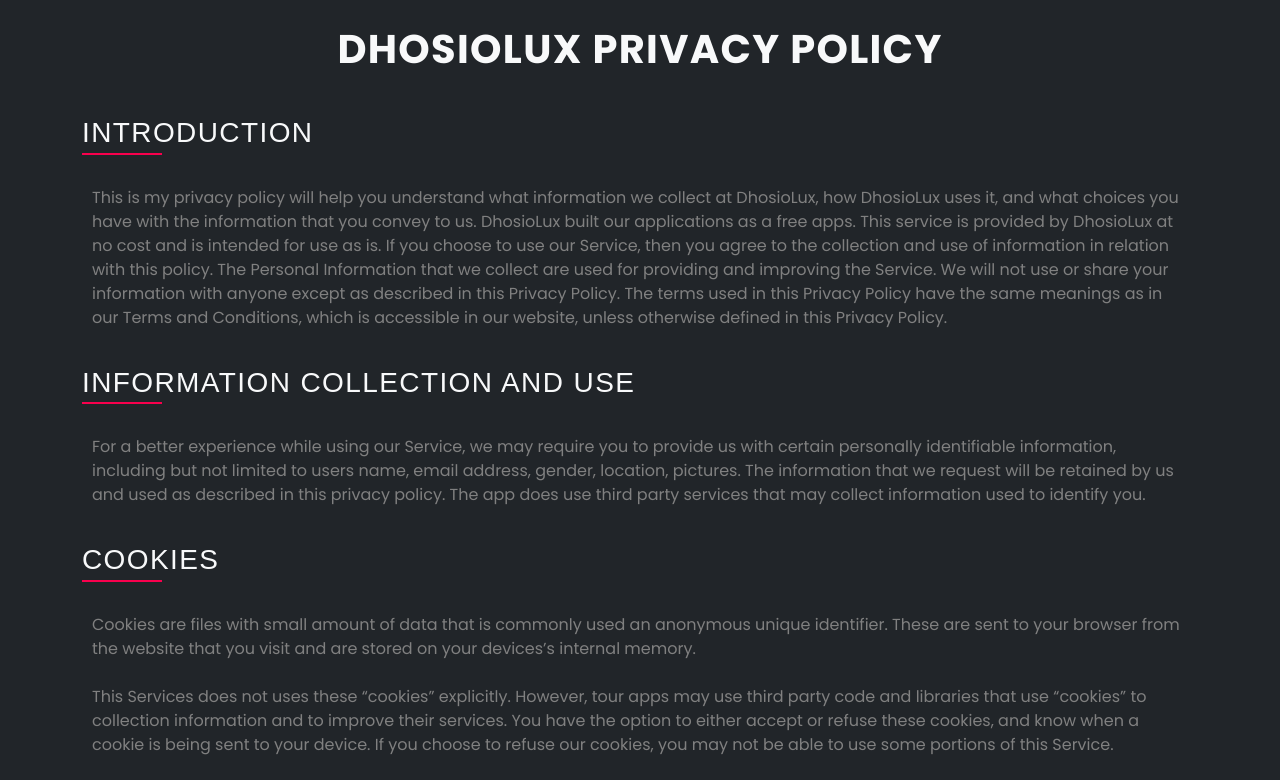
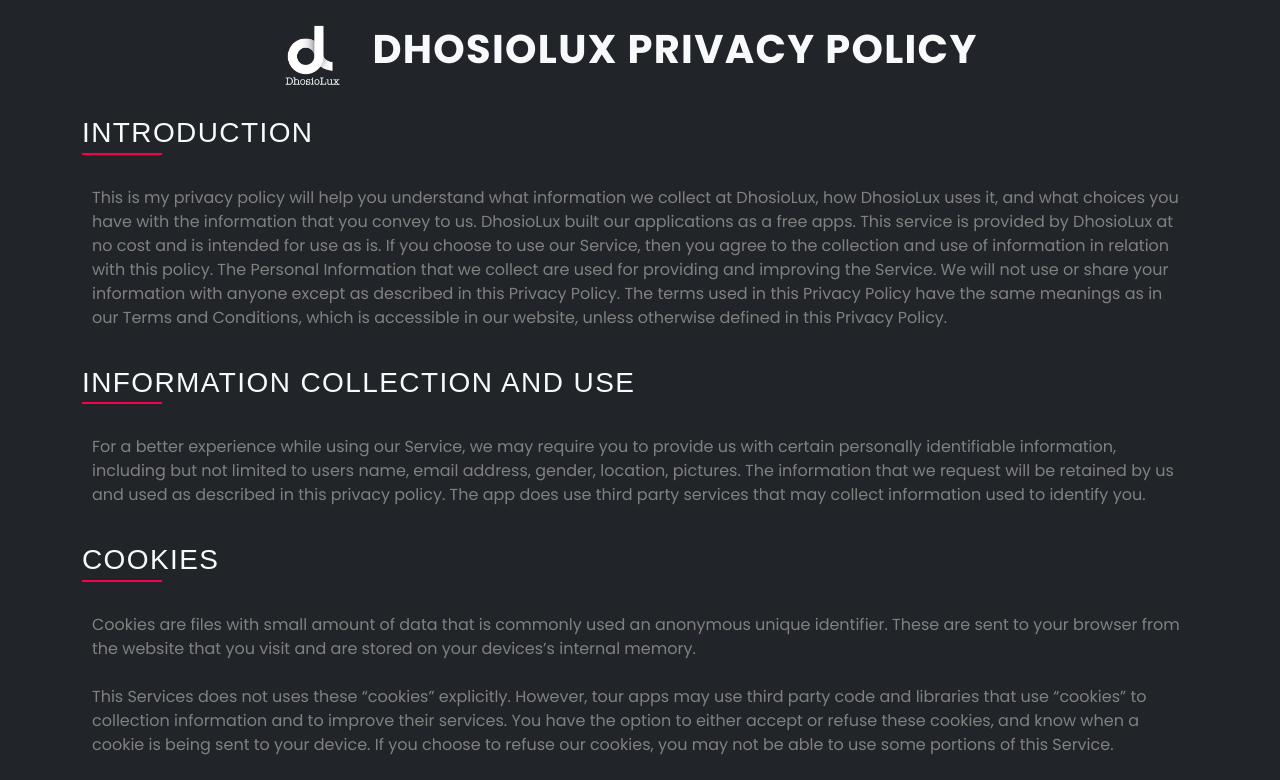
Before and after one commit to githiomi/Privacy-Policy, a plain HTML site: page index.html in a window 1280 px wide. Shown: the top 780 px of the page. Drawn offline with nearby package versions, Linux system fonts and the light colour scheme; a web font is replaced by a local one.

Commit message:
Added company logo

```diff
--- a/CSS/index.css
+++ b/CSS/index.css
@@ -14,6 +14,12 @@
     font-size: 16px;
     text-decoration: none;
     font-family: 'Poppins', sans-serif;
+}
+
+.pageHeader{
+    display: flex;
+    align-items: center;
+    justify-content: center;
 }
 
 .pageTitle{
--- a/index.html
+++ b/index.html
@@ -34,7 +34,13 @@
     <!-- Body Content -->
     <div class="main bg-dark">
         <div class="container text-light">
-            <h1 class="pageTitle"> DhosioLux Privacy Policy</h1>
+
+            <div class="pageHeader">
+                <!-- Company Logo -->
+                <img class="companyLogo" src="Assets/Images/Logo.png" alt="Company Logo" width="70px" height="70px">
+
+                <h1 class="pageTitle"> DhosioLux Privacy Policy</h1>
+            </div>
 
             <section id="policy">
 
```
